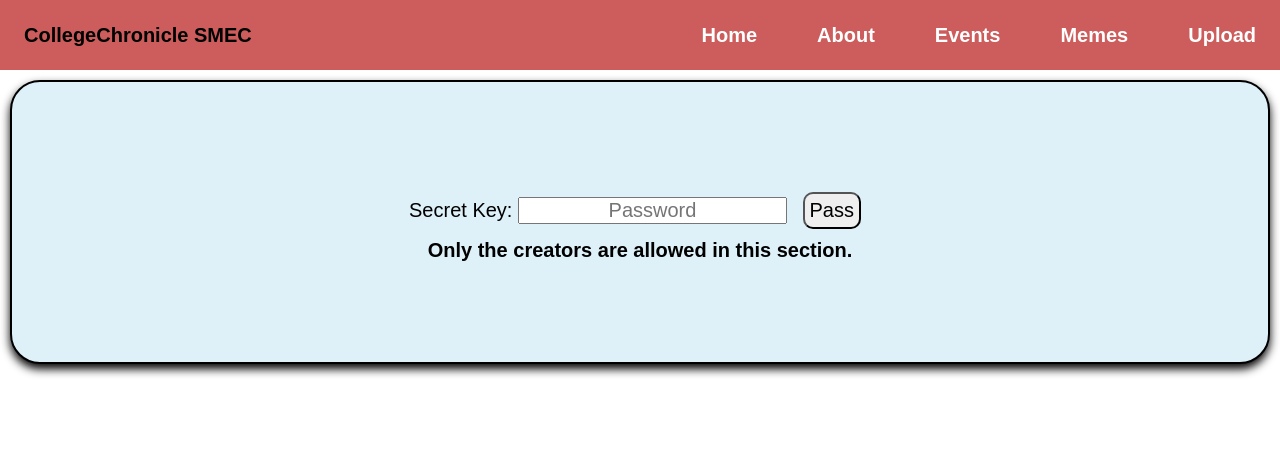
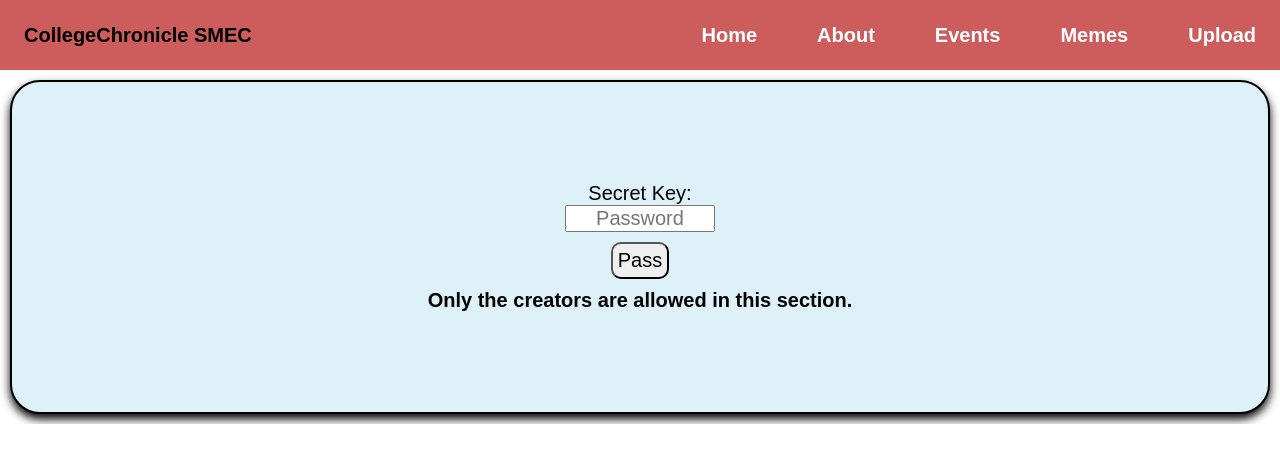
Before and after one commit to Bhargav00007/Chronicles, a website: page secret.html in a window 1280 px wide. Drawn offline with nearby package versions, Linux system fonts and the light colour scheme.

Commit message:
modified:   secret.html 	modified:   style.css 	modified:   upload.html

```diff
--- a/secret.html
+++ b/secret.html
@@ -46,7 +46,7 @@
           <div class="col-sm-4 col-md-11 col-lg-12" style="text-align: center; border:2px solid black; padding:100px; border-radius: 30px; margin:10px; background-color: rgb(222, 240, 248); box-shadow: 0px 5px 10px rgba(0, 0, 0, 1);" >
 
             <form action="/pass" method="post">
-                <label for="passkey">Secret Key: </label> <input name="passkey" type="password" style="text-align: center;" placeholder="Password" class="col-sm-4 col-md-11 col-lg-12" required>
+                <label for="passkey">Secret Key: </label><br> <input name="passkey" type="password" style="text-align: center; width:150px;" placeholder="Password" class="col-sm-4 col-md-11 col-lg-12" required><br>
                 <input type="submit" value="Pass" style="padding:5px; margin:10px; border-radius:10px;">
                 <h2>Only the creators are allowed in this section.</h2>
             </form>
--- a/style.css
+++ b/style.css
@@ -4,7 +4,7 @@
     box-sizing: border-box;
     font-family: sans-serif;
     font-size: 20px;
-
+    overflow-x: hidden;
 }
 /* -------------------Navigation bar------------------ */
 header{
```
Also changed, not shown: upload.html (+1 -1 lines).
